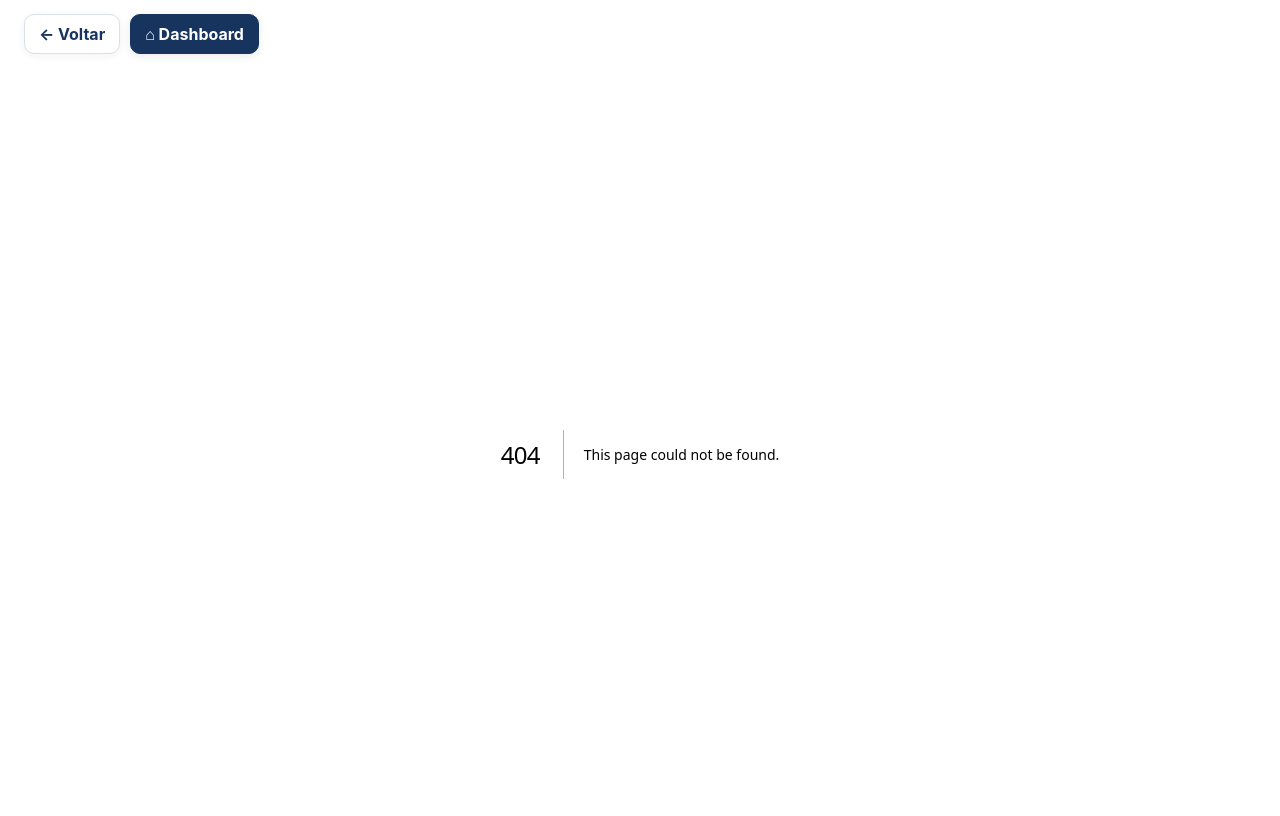
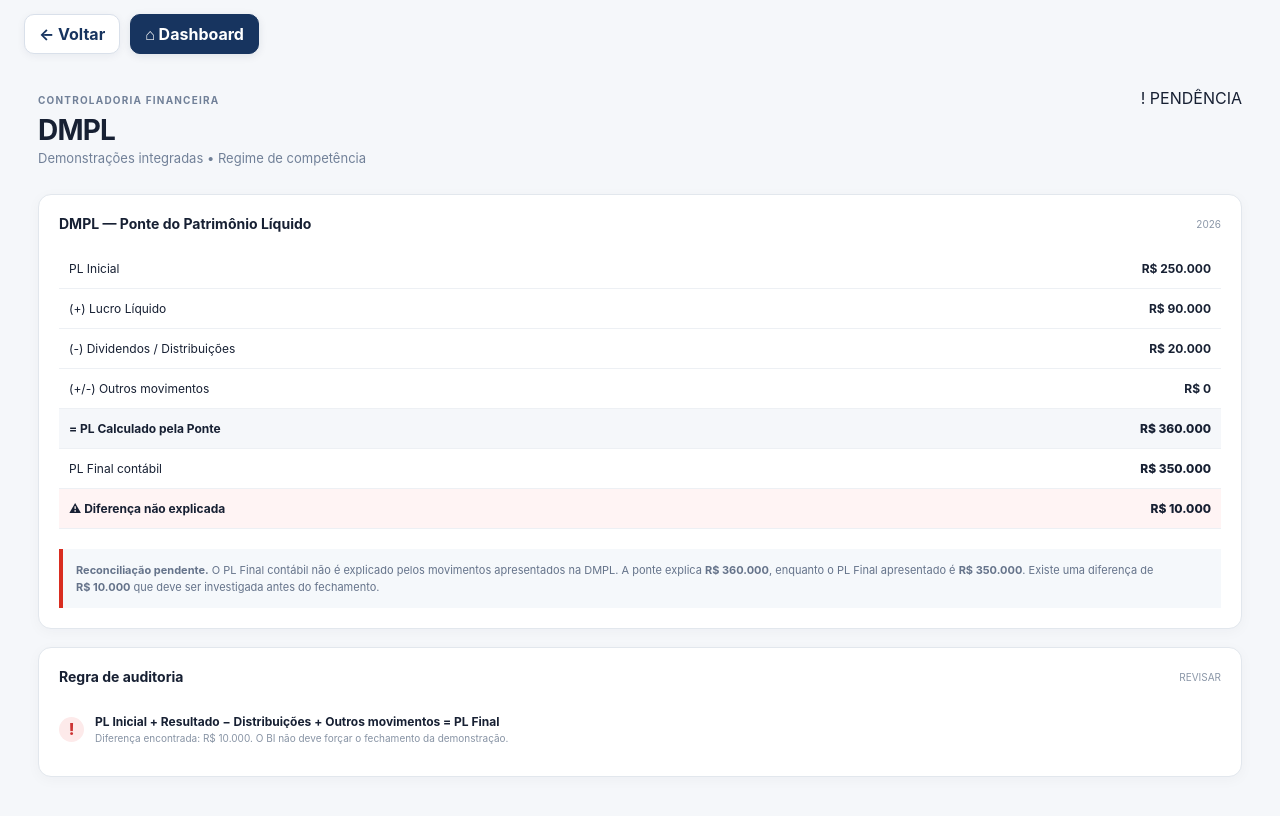
Before and after one commit to cardoso4009-byte/bp-financeiro-bi, a Next.js app: page /dmpl in a window 1280 px wide. Before the commit this address had no page. Shown: the top 816 px of the page. Built offline with nearby package versions, Linux system fonts and the light colour scheme.

Commit message:
feat: add auditable DMPL reconciliation view

```diff
--- /dev/null
+++ b/app/dmpl/page.tsx
@@ -0,0 +1,92 @@
+'use client'
+
+import { financialData as d } from '@/lib/financial-data'
+
+const brl = (n: number) => n.toLocaleString('pt-BR', {
+  style: 'currency',
+  currency: 'BRL',
+  maximumFractionDigits: 0,
+})
+
+export default function DMPLReconciliationPage() {
+  const plCalculated = d.plInicial + d.lucroLiquido - d.dividendos
+  const difference = plCalculated - d.plFinal
+  const ok = Math.abs(difference) < 0.01
+
+  return (
+    <main className="content" style={{ marginLeft: 0, width: '100%', maxWidth: 1400, margin: '0 auto' }}>
+      <header>
+        <div>
+          <small>CONTROLADORIA FINANCEIRA</small>
+          <h1>DMPL</h1>
+          <p>Demonstrações integradas • Regime de competência</p>
+        </div>
+        <div className="period">{ok ? '✓ RECONCILIADO' : '! PENDÊNCIA'}</div>
+      </header>
+
+      <section className="panel wide">
+        <div className="panel-title">
+          <h2>DMPL — Ponte do Patrimônio Líquido</h2>
+          <span>2026</span>
+        </div>
+
+        <div className="table-wrap">
+          <table>
+            <tbody>
+              <tr><td>PL Inicial</td><td style={{ textAlign: 'right', fontWeight: 700 }}>{brl(d.plInicial)}</td></tr>
+              <tr><td>(+) Lucro Líquido</td><td style={{ textAlign: 'right', fontWeight: 700 }}>{brl(d.lucroLiquido)}</td></tr>
+              <tr><td>(-) Dividendos / Distribuições</td><td style={{ textAlign: 'right', fontWeight: 700 }}>{brl(-d.dividendos)}</td></tr>
+              <tr><td>(+/-) Outros movimentos</td><td style={{ textAlign: 'right', fontWeight: 700 }}>{brl(0)}</td></tr>
+              <tr style={{ background: 'var(--panel-muted, #f5f7fa)' }}>
+                <td><strong>= PL Calculado pela Ponte</strong></td>
+                <td style={{ textAlign: 'right', fontWeight: 800 }}>{brl(plCalculated)}</td>
+              </tr>
+              <tr>
+                <td>PL Final contábil</td>
+                <td style={{ textAlign: 'right', fontWeight: 800 }}>{brl(d.plFinal)}</td>
+              </tr>
+              <tr style={{ background: ok ? '#eefbf3' : '#fff4f4' }}>
+                <td><strong>{ok ? '✓ Reconciliação' : '⚠ Diferença não explicada'}</strong></td>
+                <td style={{ textAlign: 'right', fontWeight: 800 }}>
+                  {brl(Math.abs(difference))}
+                </td>
+              </tr>
+            </tbody>
+          </table>
+        </div>
+
+        {!ok && (
+          <div className="note" style={{ marginTop: 20, borderLeft: '4px solid #d92d20' }}>
+            <strong>Reconciliação pendente.</strong> O PL Final contábil não é explicado pelos movimentos apresentados na DMPL.
+            A ponte explica <strong>{brl(plCalculated)}</strong>, enquanto o PL Final apresentado é <strong>{brl(d.plFinal)}</strong>.
+            Existe uma diferença de <strong>{brl(Math.abs(difference))}</strong> que deve ser investigada antes do fechamento.
+          </div>
+        )}
+
+        {ok && (
+          <div className="note" style={{ marginTop: 20 }}>
+            A ponte do patrimônio líquido está integralmente reconciliada com o PL Final contábil.
+          </div>
+        )}
+      </section>
+
+      <section className="panel">
+        <div className="panel-title">
+          <h2>Regra de auditoria</h2>
+          <span>{ok ? 'OK' : 'REVISAR'}</span>
+        </div>
+        <div className="check">
+          <i className={ok ? 'ok' : 'bad'}>{ok ? '✓' : '!'}</i>
+          <div>
+            <b>PL Inicial + Resultado − Distribuições + Outros movimentos = PL Final</b>
+            <small>
+              {ok
+                ? 'Todos os movimentos patrimoniais estão explicados.'
+                : `Diferença encontrada: ${brl(Math.abs(difference))}. O BI não deve forçar o fechamento da demonstração.`}
+            </small>
+          </div>
+        </div>
+      </section>
+    </main>
+  )
+}
```
